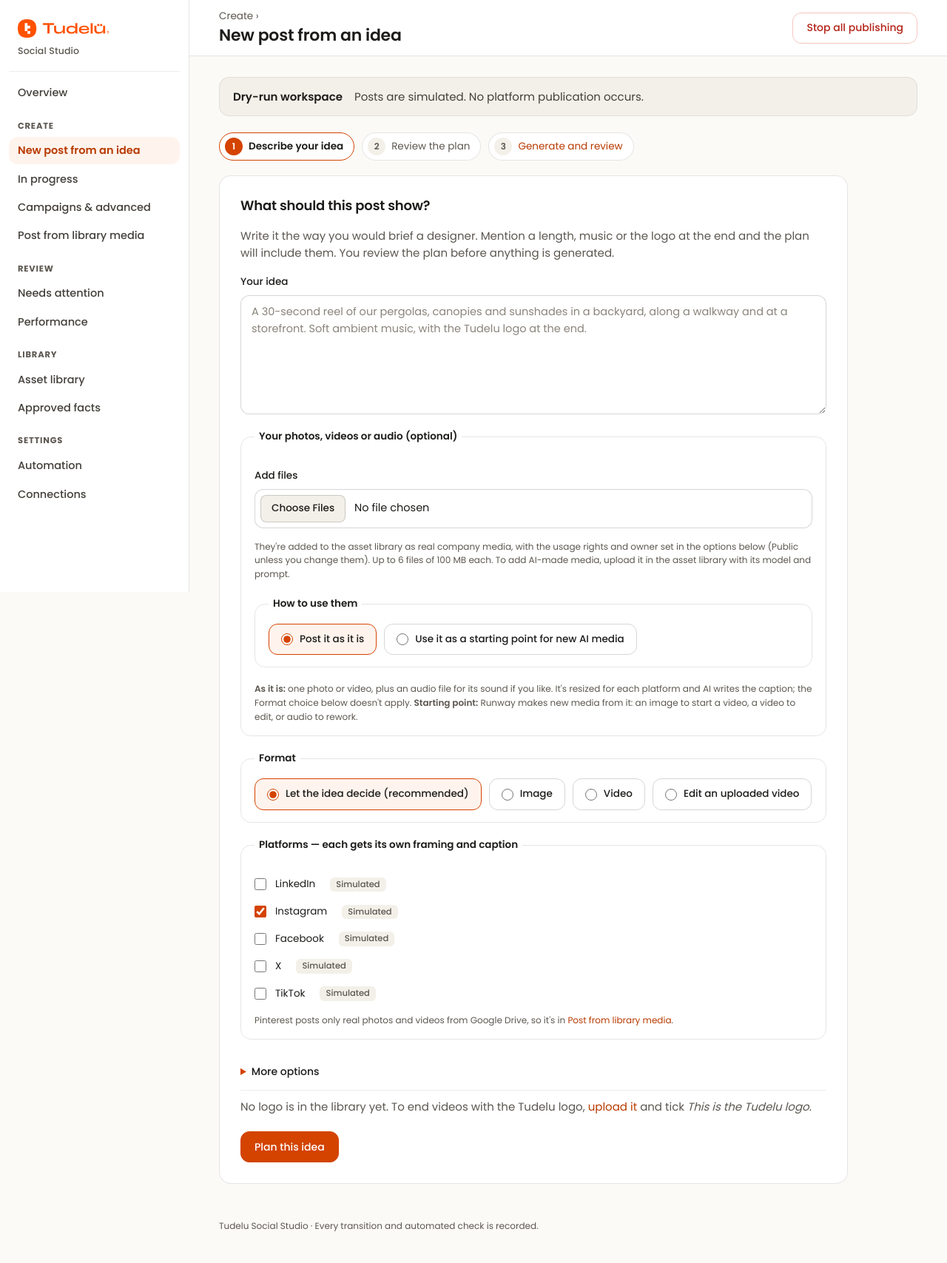
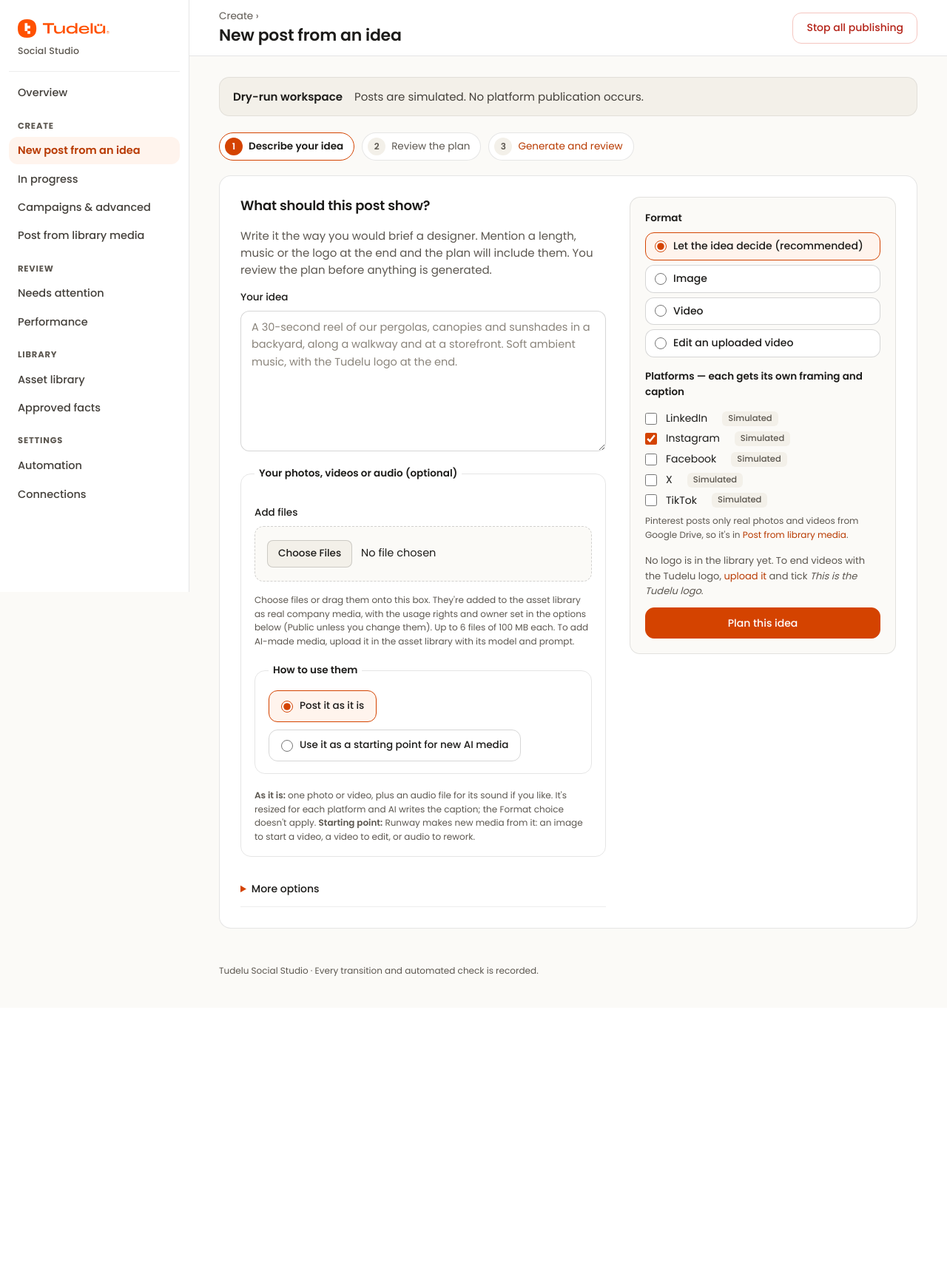
Before and after one commit to sarahs-tudelu/marketing_pipeline, a FastAPI app: page /admin/create in a window 1280 px wide. Shown: the whole page at 74% size. After the commit the page ends 1320 px from the top, so only its background shows below. Run offline with FastAPI, Linux system fonts and the light colour scheme; some libraries are stand-ins or nearby versions.

Commit message:
Lay out the new-post-from-an-idea page for desktop browsers
On a desktop browser the page was a narrow single column: half the window
stayed empty, the form ran about 2,400px and Plan this idea sat below the
fold even at 1920x1080. From 1240px wide the idea, files and More options
now fill the left, and Format, Platforms and Plan this idea sit in a side
panel that stays in view while scrolling; the button is on screen without
scrolling at 1440x900 and above. Progress and session errors show under
the button instead of at the end of the long column.

Files can be dragged onto the files box, and a drop that misses it no
longer opens the file in the tab and leaves the form. Phones and tablets
keep the single column.

Co-Authored-By: Claude Opus 5.5 <noreply@anthropic.com>

```diff
--- a/social/static/studio.css
+++ b/social/static/studio.css
@@ -202,6 +202,31 @@ pre{overflow:auto;padding:16px;font-family:var(--mono);font-size:12.5px;white-sp
 .held-problems small{color:var(--ink-soft)}
 .clip-summary{margin:6px 0 12px;padding-left:20px;font-size:13.5px;color:var(--ink-soft)}
 
+/* New post from an idea: one column on phones and tablets; on a desktop browser the
+   idea and files sit on the left and the choices with Plan this idea stay in view on the right. */
+.idea-page{max-width:850px}
+#idea-media input[type=file]{padding:18px 16px;background:var(--background);border:1.5px dashed var(--input);cursor:pointer}
+#idea-media input[type=file]:hover,#idea-media.dragging input[type=file]{border-color:var(--accent);background:var(--accent-tint)}
+#idea-media.dragging{border-color:var(--accent)}
+[data-form-status]>.loading-state{margin-top:12px}
+@media(min-width:1240px){
+  .idea-page{max-width:1240px}
+  .idea-form{display:grid;grid-template-columns:minmax(0,1fr) 360px;gap:32px;align-items:start}
+  .idea-main>p:first-of-type{margin-bottom:8px}
+  .idea-form textarea[name=prompt]{min-height:190px}
+  .idea-side{padding:18px 20px 20px;background:var(--background);border:1px solid var(--border);border-radius:var(--radius)}
+  .idea-side fieldset{margin:0 0 16px;padding:0;border:0}
+  .idea-side legend{margin-bottom:8px;padding:0}
+  .idea-side .choice-row{flex-direction:column;gap:6px}
+  .idea-side .choice{padding:7px 12px;font-size:14px;background:var(--card)}
+  .idea-side .checkbox{margin:6px 0;font-size:14px}
+  .idea-side small{margin-top:8px}
+  .idea-side>p{margin:0;font-size:13px}
+  .idea-side .actions{margin-top:12px}
+  .idea-side .primary{width:100%}
+}
+@media(min-width:1240px) and (min-height:700px){.idea-side{position:sticky;top:20px}}
+
 /* Overview */
 .status-strip{display:grid;grid-template-columns:1fr 1fr auto;gap:18px;align-items:center}
 .status-strip>div{display:flex;flex-direction:column;gap:2px}
--- a/social/static/studio.js
+++ b/social/static/studio.js
@@ -120,7 +120,9 @@
     note.textContent = detail;
     message.append(title, note);
     status.append(spinner, message);
-    form.append(status);
+    // A form can mark where its progress shows, such as under a button in a side column.
+    const statusSlot = form.querySelector("[data-form-status]") || form;
+    statusSlot.append(status);
     form.setAttribute("aria-busy", "true");
     pending.set(form, {states, status});
     // Keep named submitters in the native request even after disabling buttons.
@@ -153,9 +155,35 @@
       error.className = "error session-error";
       error.setAttribute("role", "alert");
       error.textContent = "We couldn't refresh your session. Nothing was submitted. Your entries are still here; check your connection and try again, or reload this page.";
-      form.append(error);
+      statusSlot.append(error);
     }
   });
+
+  // New post from an idea: files dropped anywhere on the files box are added to it, and a
+  // drop that misses the box is ignored instead of the browser opening the file in this tab.
+  const ideaMedia = document.getElementById("idea-media");
+  const ideaFiles = ideaMedia?.querySelector('input[type="file"]');
+  if (ideaFiles) {
+    const carriesFiles = (event) => [...(event.dataTransfer?.types || [])].includes("Files");
+    document.addEventListener("dragover", (event) => {
+      if (!carriesFiles(event)) return;
+      event.preventDefault();
+      const inside = ideaMedia.contains(event.target) && !ideaFiles.disabled;
+      event.dataTransfer.dropEffect = inside ? "copy" : "none";
+      ideaMedia.classList.toggle("dragging", inside);
+    });
+    document.addEventListener("dragleave", (event) => {
+      if (!event.relatedTarget || !ideaMedia.contains(event.relatedTarget)) ideaMedia.classList.remove("dragging");
+    });
+    document.addEventListener("drop", (event) => {
+      if (!carriesFiles(event)) return;
+      event.preventDefault();
+      ideaMedia.classList.remove("dragging");
+      if (!ideaMedia.contains(event.target) || ideaFiles.disabled || !event.dataTransfer.files.length) return;
+      ideaFiles.files = event.dataTransfer.files;
+      ideaFiles.dispatchEvent(new Event("change", {bubbles: true}));
+    });
+  }
 
   // Restore controls when the browser brings a submitted page back from its cache.
   window.addEventListener("pageshow", () => {
--- a/social/templates/idea_create.html
+++ b/social/templates/idea_create.html
@@ -1,25 +1,19 @@
-<section id="new-idea" class="narrow">
-  <h2>What should this post show?</h2>
-  <p class="muted">Write it the way you would brief a designer. Mention a length, music or the logo at the end and the plan will include them. You review the plan before anything is generated.</p>
-  <form method="post" action="/forms/ideas/plan" enctype="multipart/form-data">
+<section id="new-idea" class="idea-page">
+  <form class="idea-form" method="post" action="/forms/ideas/plan" enctype="multipart/form-data">
     <input type="hidden" name="csrf" value="{{ csrf }}">
+    <div class="idea-main">
+    <h2>What should this post show?</h2>
+    <p class="muted">Write it the way you would brief a designer. Mention a length, music or the logo at the end and the plan will include them. You review the plan before anything is generated.</p>
     <label>Your idea<textarea name="prompt" rows="6" maxlength="1000" required placeholder="A 30-second reel of our pergolas, canopies and sunshades in a backyard, along a walkway and at a storefront. Soft ambient music, with the Tudelu logo at the end.">{{ idea_form.get('prompt', '') }}</textarea></label>
     <fieldset id="idea-media"><legend>Your photos, videos or audio (optional)</legend>
       {% if idea_uploads %}<div class="reference-list">{% for a in idea_uploads %}<label class="checkbox"><input type="checkbox" name="upload_ids" value="{{ a.id }}" checked>{{ a.original_name }}<span class="tag">{{ a.media.mime.split('/')[0] }}</span> · saved in the asset library</label>{% endfor %}</div>{% endif %}
       <label>Add files<input type="file" name="files" multiple accept="image/*,video/mp4,video/quicktime,video/webm,audio/mpeg,audio/wav,audio/mp4,audio/ogg,audio/flac"></label>
-      <small class="muted">They're added to the asset library as real company media, with the usage rights and owner set in the options below (Public unless you change them). Up to {{ max_idea_uploads }} files of {{ (settings.max_upload_bytes / 1000000)|round|int }} MB each. To add AI-made media, upload it in the asset library with its model and prompt.</small>
+      <small class="muted">Choose files or drag them onto this box. They're added to the asset library as real company media, with the usage rights and owner set in the options below (Public unless you change them). Up to {{ max_idea_uploads }} files of {{ (settings.max_upload_bytes / 1000000)|round|int }} MB each. To add AI-made media, upload it in the asset library with its model and prompt.</small>
       <fieldset class="choice-row"><legend>How to use them</legend>
         <label class="choice"><input type="radio" name="upload_use" value="as_is" {{ 'checked' if idea_form.get('upload_use', 'as_is') != 'reference' else '' }}>Post it as it is</label>
         <label class="choice"><input type="radio" name="upload_use" value="reference" {{ 'checked' if idea_form.get('upload_use') == 'reference' else '' }}>Use it as a starting point for new AI media</label>
       </fieldset>
-      <small class="muted"><b>As it is:</b> one photo or video, plus an audio file for its sound if you like. It's resized for each platform and AI writes the caption; the Format choice below doesn't apply. <b>Starting point:</b> Runway makes new media from it: an image to start a video, a video to edit, or audio to rework.</small>
-    </fieldset>
-    <fieldset class="choice-row"><legend>Format</legend>
-      {% for value, label in formats.items() %}<label class="choice"><input type="radio" name="format" value="{{ value }}" {{ 'checked' if idea_form.get('format', 'auto') == value or (value == 'auto' and idea_form.get('format') not in formats) else '' }}>{{ label }}{{ ' (recommended)' if value == 'auto' else '' }}</label>{% endfor %}
-    </fieldset>
-    <fieldset><legend>Platforms — each gets its own framing and caption</legend>
-      {% for c in connections if c.account.platform not in real_media_only %}<label class="checkbox"><input type="checkbox" name="platforms" value="{{ c.account.platform }}" {{ 'checked' if c.account.platform in idea_form.get('platforms', ['instagram']) else '' }}>{{ c.account.platform|platform }}<span class="tag">{{ 'Simulated' if c.dry else 'Live' }}</span></label>{% endfor %}
-      <small class="muted">Pinterest posts only real photos and videos from Google Drive, so it's in <a href="/admin/compose">Post from library media</a>.</small>
+      <small class="muted"><b>As it is:</b> one photo or video, plus an audio file for its sound if you like. It's resized for each platform and AI writes the caption; the Format choice doesn't apply. <b>Starting point:</b> Runway makes new media from it: an image to start a video, a video to edit, or audio to rework.</small>
     </fieldset>
     {% set needs_options = not idea_form.get('rights', 'public') %}
     <details {{ 'open' if needs_options else '' }}><summary>More options</summary>
@@ -39,7 +33,18 @@
         </div>
       </fieldset>
     </details>
+    </div>
+    <div class="idea-side">
+    <fieldset class="choice-row"><legend>Format</legend>
+      {% for value, label in formats.items() %}<label class="choice"><input type="radio" name="format" value="{{ value }}" {{ 'checked' if idea_form.get('format', 'auto') == value or (value == 'auto' and idea_form.get('format') not in formats) else '' }}>{{ label }}{{ ' (recommended)' if value == 'auto' else '' }}</label>{% endfor %}
+    </fieldset>
+    <fieldset><legend>Platforms — each gets its own framing and caption</legend>
+      {% for c in connections if c.account.platform not in real_media_only %}<label class="checkbox"><input type="checkbox" name="platforms" value="{{ c.account.platform }}" {{ 'checked' if c.account.platform in idea_form.get('platforms', ['instagram']) else '' }}>{{ c.account.platform|platform }}<span class="tag">{{ 'Simulated' if c.dry else 'Live' }}</span></label>{% endfor %}
+      <small class="muted">Pinterest posts only real photos and videos from Google Drive, so it's in <a href="/admin/compose">Post from library media</a>.</small>
+    </fieldset>
     <p class="muted">{% if logos %}End cards use <b>{{ logos[0].original_name }}</b>.{% else %}No logo is in the library yet. To end videos with the Tudelu logo, <a href="/admin/upload">upload it</a> and tick <i>This is the Tudelu logo</i>.{% endif %}</p>
     <div class="actions"><button class="primary">Plan this idea</button></div>
+    <div data-form-status></div>
+    </div>
   </form>
 </section>
```
Also changed, not shown: tests/test_studio_ui.py (+72 -0 lines).
